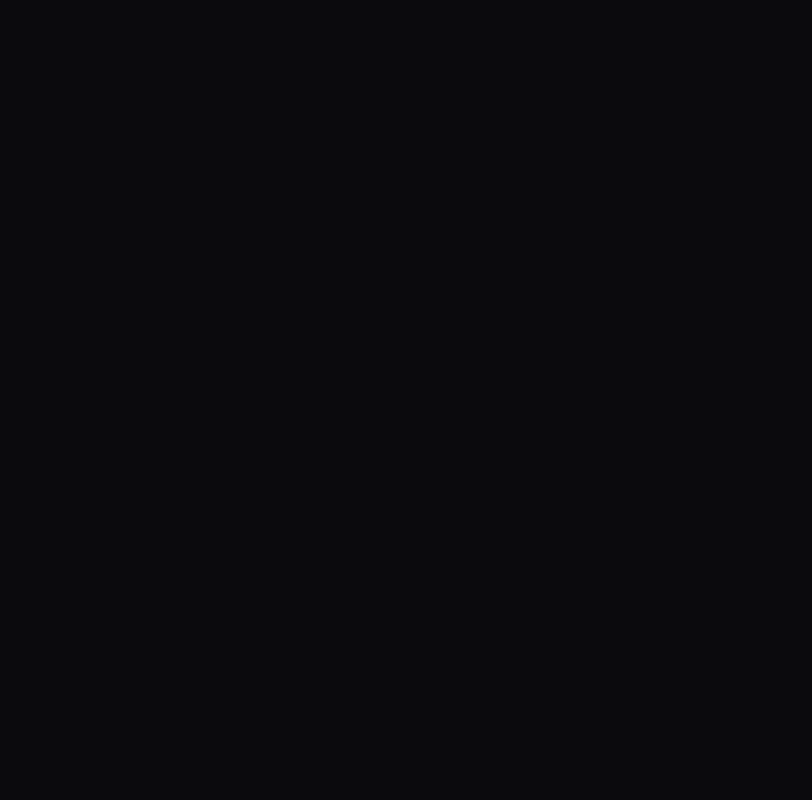
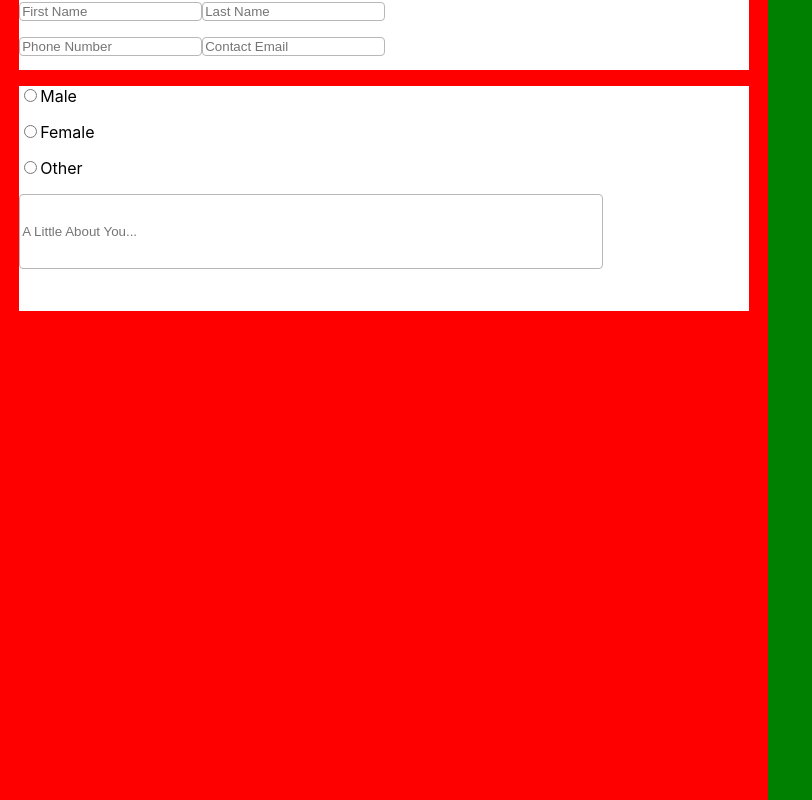
Before and after one commit to SCQuantum/ReactTemp, a React (Create React App) app: page / in a window 1280 px wide. Shown: the whole page, without its empty margins (0-812 px from the left). Built offline with nearby package versions, Linux system fonts and the light colour scheme.

Commit message:
App layout | Some forms done | **No CSS Yet**

```diff
--- a/src/App.css
+++ b/src/App.css
@@ -1,5 +1,54 @@
-.body {
-    background-color: #0B0A0D;
-    width: 100%;
+#body-container {
+    width: 100vw;
+    height: 100vh;
+    grid-template-columns: 6fr 4fr;
+}
+
+#designerTab {
+    width: 60%;
     height: 100%;
+    float: left;
+    background-color: red;
+    /* Temporary so I can see divs */
 }
+
+#previewTab {
+    width: 40%;
+    height: 100%;
+    float: right;
+    background-color: green;
+    /* Temporary so I can see divs */
+}
+
+#Identity {
+    background-color: white;
+    width: 95%;
+    height: 35px;
+    margin: auto;
+}
+
+.inputStyle {
+    border: 1px solid rgb(184, 182, 182);
+    border-radius: 4px;
+    box-sizing: border-box;
+}
+
+#Contact {
+    background-color: white;
+    width: 95%;
+    height: 35px;
+    margin: auto;
+}
+
+#AboutMe {
+    background-color: white;
+    width: 95%;
+    height: 225px;
+    margin: auto;
+}
+
+#abp {
+    width: 80%;
+    height: 75px;
+    margin: auto;
+}
--- a/src/App.js
+++ b/src/App.js
@@ -1,17 +1,83 @@
-import React from 'react';
+import React, {useState} from 'react';
+import './App.css'
 import Button from './components/Button/Button';
 import Slider from './components/Slider/Slider'
 
+function App() {
+  //useState Variables
+  let [firstName, setFirstName] = useState("");
+  let [lastName, setLastName] = useState("");
+  let [phoneNumber, setPhoneNumber] = useState("");
+  let [email, setEmail] = useState("");
+  let [gender, setGender] = useState("");
+  let [aboutText, setAboutText] = useState("");
+  return(
+    <div id="body-container">
+      <div id="designerTab">
 
-function App() {
-  return(
-    <div>
-      <Button/>
+        <div id="Identity">
+          <form>
+            <input type="text" id="fn" className="inputStyle" name="fname" placeholder="First Name" onChange={event => setFirstName(event.target.value)}></input>
+            <input type="text" id="ln" className="inputStyle" name="fname" placeholder="Last Name" onChange={event => setLastName(event.target.value)}></input>
+          </form>
+        </div>
 
-      <Slider
-        min="0"
-        max="255"
-      />
+        <div id="Contact">
+          <form>
+            <input type="text" id="num" className="inputStyle" name="num" placeholder="Phone Number" onChange={event => setPhoneNumber(event.target.value)}></input>
+            <input type="text" id="email" className="inputStyle" name="email" placeholder="Contact Email" onChange={event => setEmail(event.target.value)}></input>
+          </form>
+        </div>
+
+        <div id="AboutMe">
+          <form onChange={event => setGender(event.target.value)}>
+            <p><input type="radio" id="male" name="gender" value="Male"></input>
+            <label for="male">Male</label></p>
+            <p><input type="radio" id="female" name="gender" value="Female"></input>
+            <label for="female">Female</label></p>
+            <p><input type="radio" id="other" name="gender" value="Other"></input>
+            <label for="other">Other</label></p>
+          </form>
+          <form>
+            {/* Simon Birthday Algorithm  */}
+          </form>
+          <form>
+            <input type="text" id="abp" className="inputStyle" name="abParagraph" placeholder="A Little About You..." onChange={event => setAboutText(event.target.value)}></input>
+          </form>
+        </div>
+
+        <div id="Education">
+          <form>
+          </form>
+        </div>
+
+        <div id="Experience">
+          <form>
+          </form>
+        </div>
+
+        <div id="Projects">
+          <form>
+          </form>
+        </div>
+
+        <div id="Pictures">
+          <form>
+          </form>
+        </div>
+
+      </div>
+      <div id="previewTab">
+        <p>{firstName} {lastName}</p>
+
+        <p>{phoneNumber} {email}</p>
+
+        <p>{gender}</p>
+
+        <p>{/*Simon Birthday Algoritm*/}</p>
+
+        <p>{aboutText}</p>
+      </div>
     </div>
   )
 }
--- a/src/index.css
+++ b/src/index.css
@@ -5,7 +5,7 @@
     sans-serif;
   -webkit-font-smoothing: antialiased;
   -moz-osx-font-smoothing: grayscale;
-  background-color: #0B0A0D;
+  background-color: white;
   height: 100%;
 }
 
--- a/src/index.js
+++ b/src/index.js
@@ -1,13 +1,13 @@
 import React from 'react';
 import ReactDOM from 'react-dom';
 import './index.css';
-// import App from './App';
+import App from './App';
 import Landing from './Landing';
 import * as serviceWorker from './serviceWorker';
 
 ReactDOM.render(
   <React.StrictMode>
-    <Landing />
+    <App />
   </React.StrictMode>,
   document.getElementById('root')
 );
```
